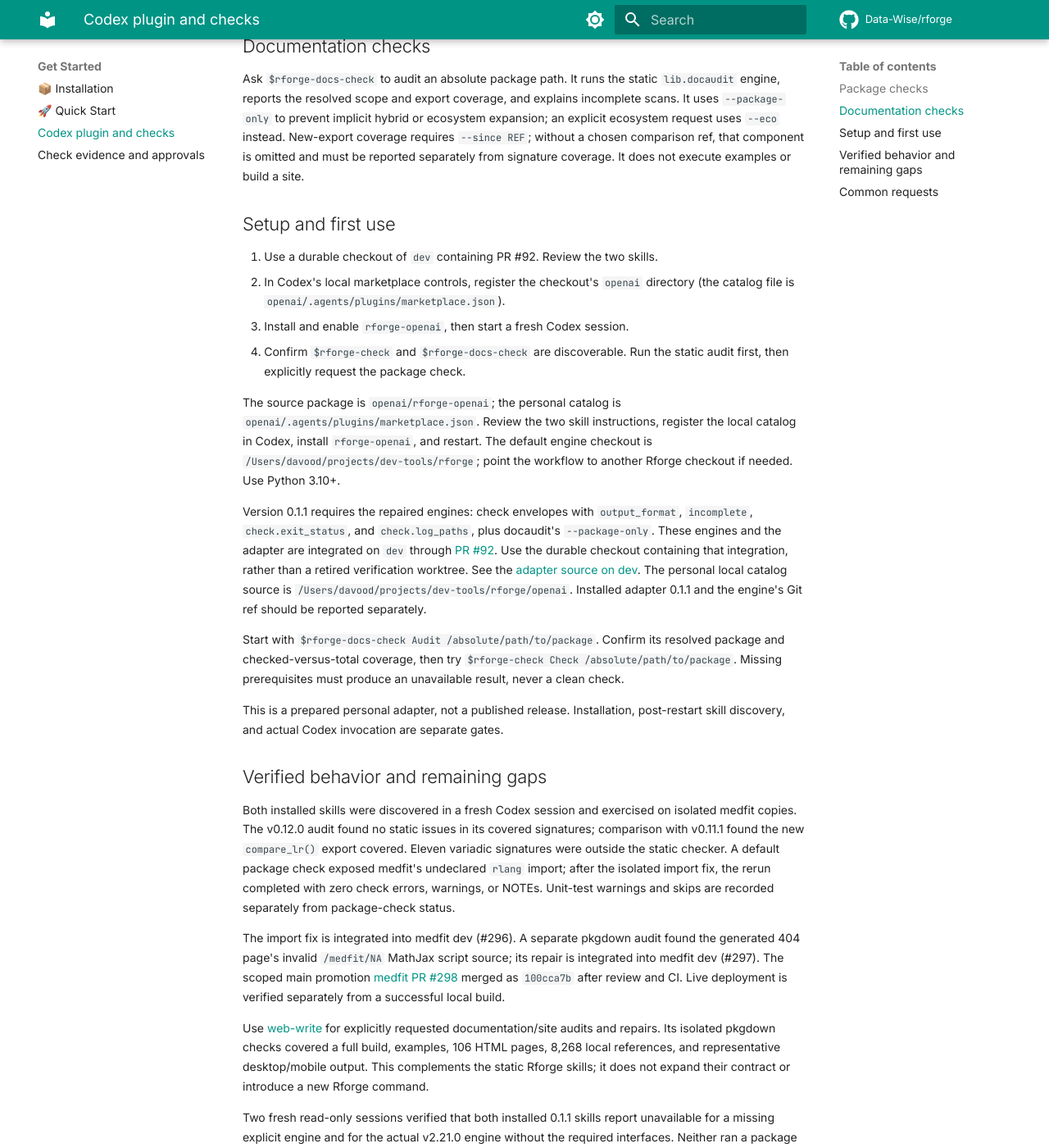
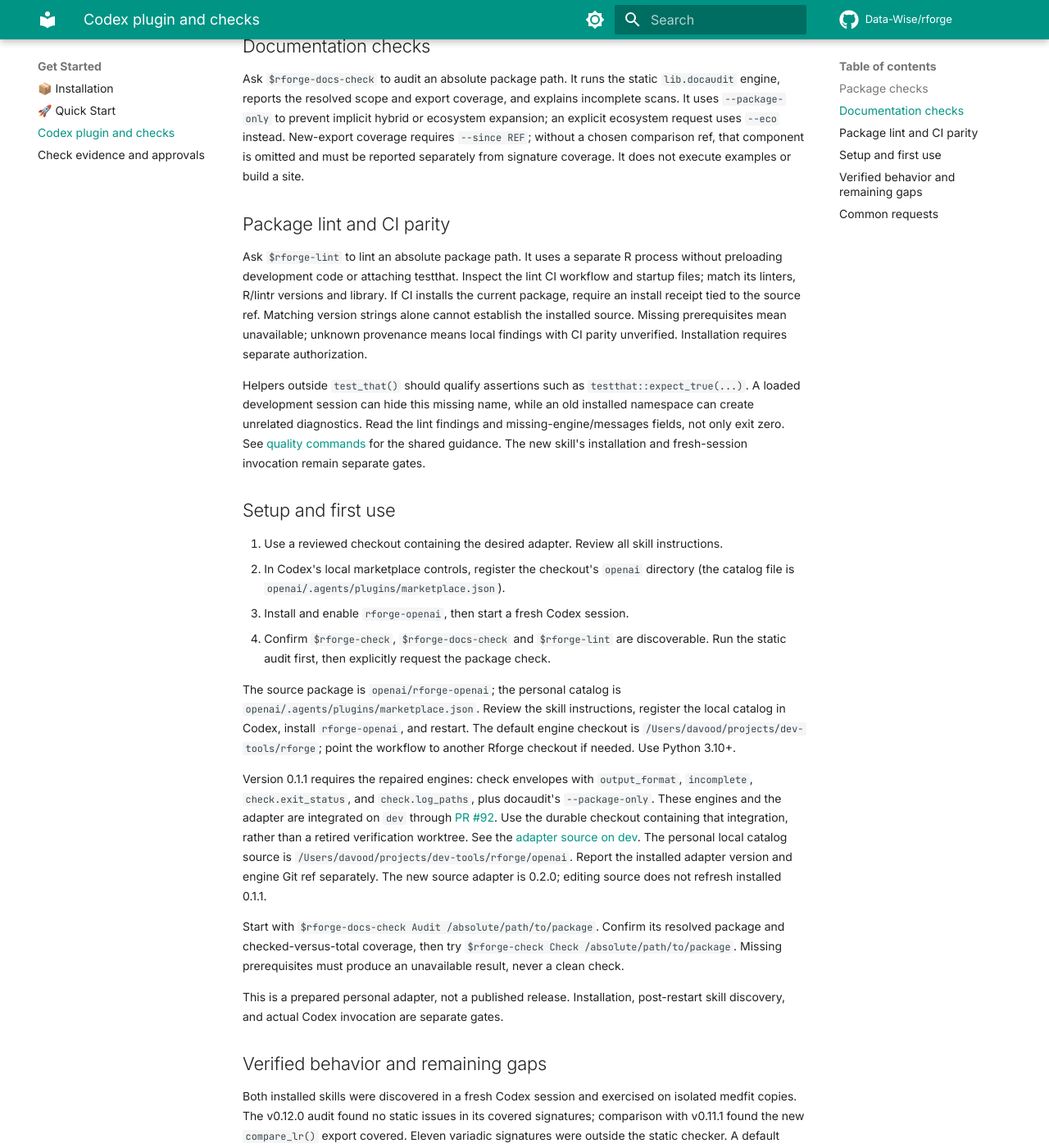
Before and after one commit to Data-Wise/rforge, an MkDocs documentation site: the page built from docs/guides/codex-checks.md, in a window 1280 px wide and 1400 px high, scrolled down 743 px. Shown: the whole window at 82% size. Built offline with MkDocs 1.6.1 and Material for MkDocs 9.7.7, drawn with Linux system fonts in a browser that asks for light colours; comment, search, counter and statistics services are not loaded; some of the changed text lies outside the part shown.

Commit message:
feat(codex): add CI-aware package lint skill

```diff
--- a/docs/guides/codex-checks.md
+++ b/docs/guides/codex-checks.md
@@ -4,8 +4,8 @@
 technical check outcomes, unresolved evidence and owner authorization.
 
 !!! tip "Personal pilot"
-    Two focused skills reuse the local Rforge checkout. The full Claude command
-    catalog and its hooks are not imported.
+    Three focused source skills reuse the local Rforge checkout. The full Claude
+    command catalog and its hooks are not imported.
 
 ## Package checks
 
@@ -35,17 +35,34 @@
 that component is omitted and must be reported separately from signature coverage.
 It does not execute examples or build a site.
 
+## Package lint and CI parity
+
+Ask `$rforge-lint` to lint an absolute package path. It uses a separate R process
+without preloading development code or attaching testthat. Inspect the lint CI
+workflow and startup files; match its linters, R/lintr versions and library.
+If CI installs the current package, require an install receipt tied to the source
+ref. Matching version strings alone cannot establish the installed source.
+Missing prerequisites mean unavailable; unknown provenance means local findings
+with CI parity unverified. Installation requires separate authorization.
+
+Helpers outside `test_that()` should qualify assertions such as
+`testthat::expect_true(...)`. A loaded development session can hide this missing
+name, while an old installed namespace can create unrelated diagnostics.
+Read the lint findings and missing-engine/messages fields, not only exit zero.
+See [quality commands](quality.md#match-the-ci-environment) for the shared guidance.
+The new skill's installation and fresh-session invocation remain separate gates.
+
 ## Setup and first use
 
-1. Use a durable checkout of `dev` containing PR #92. Review the two skills.
+1. Use a reviewed checkout containing the desired adapter. Review all skill instructions.
 2. In Codex's local marketplace controls, register the checkout's `openai`
    directory (the catalog file is `openai/.agents/plugins/marketplace.json`).
 3. Install and enable `rforge-openai`, then start a fresh Codex session.
-4. Confirm `$rforge-check` and `$rforge-docs-check` are discoverable. Run the
+4. Confirm `$rforge-check`, `$rforge-docs-check` and `$rforge-lint` are discoverable. Run the
    static audit first, then explicitly request the package check.
 
 The source package is `openai/rforge-openai`; the personal catalog is
-`openai/.agents/plugins/marketplace.json`. Review the two skill instructions,
+`openai/.agents/plugins/marketplace.json`. Review the skill instructions,
 register the local catalog in Codex, install `rforge-openai`, and restart.
 The default engine checkout is `/Users/davood/projects/dev-tools/rforge`;
 point the workflow to another Rforge checkout if needed. Use Python 3.10+.
@@ -58,7 +75,8 @@
 containing that integration, rather than a retired verification worktree. See the
 [adapter source on dev](https://github.com/Data-Wise/rforge/tree/dev/openai/rforge-openai). The
 personal local catalog source is `/Users/davood/projects/dev-tools/rforge/openai`.
-Installed adapter 0.1.1 and the engine's Git ref should be reported separately.
+Report the installed adapter version and engine Git ref separately. The new
+source adapter is 0.2.0; editing source does not refresh installed 0.1.1.
 
 Start with `$rforge-docs-check Audit /absolute/path/to/package`.
 Confirm its resolved package and checked-versus-total coverage, then try
```
Also changed, not shown: CHANGELOG.md (+13 -0 lines), README.md (+7 -4 lines), commands/r/lint.md (+19 -0 lines), docs/guides/quality.md (+16 -0 lines), docs/index.md (+7 -4 lines), docs/installation.md (+5 -4 lines), openai/rforge-openai/README.md (+24 -9 lines), openai/rforge-openai/skills/rforge-lint/SKILL.md (added, +54 -0 lines), 3 other files.
